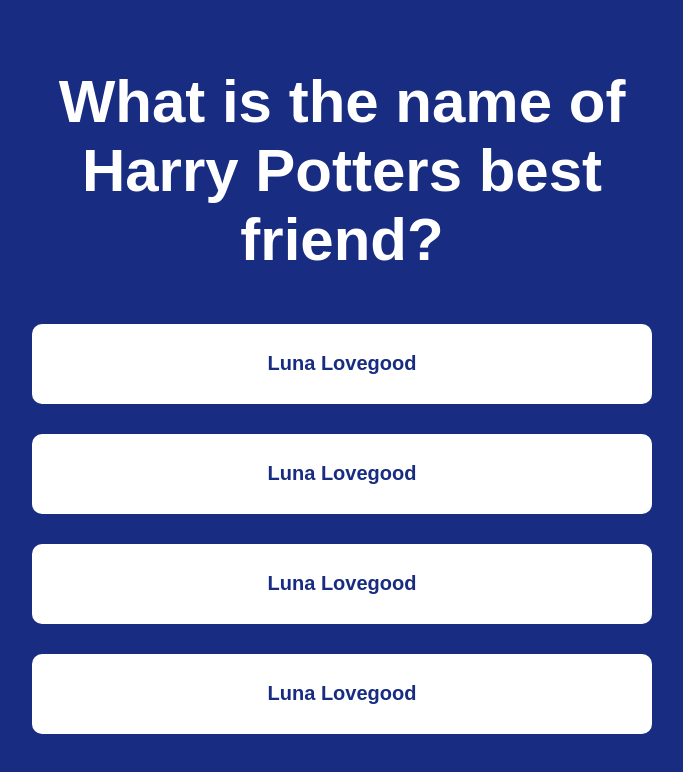
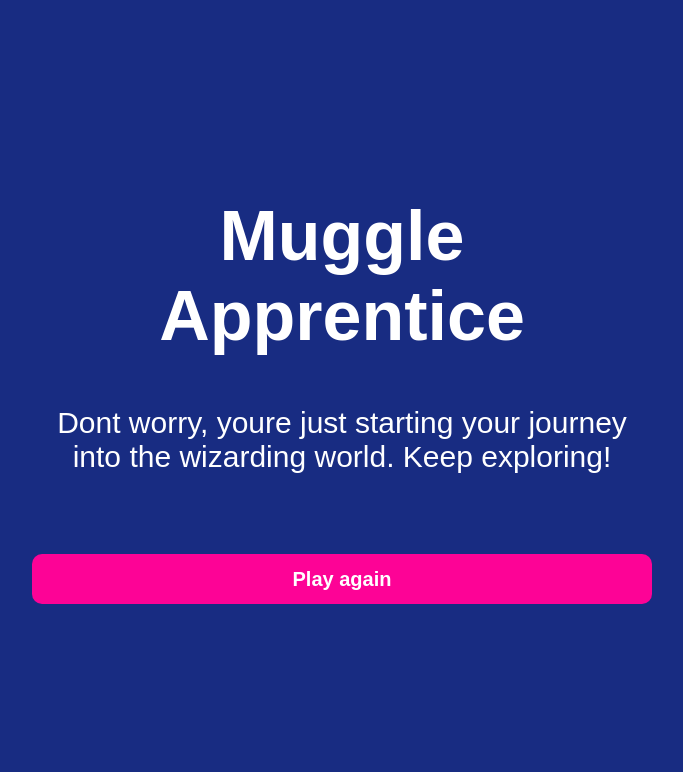
Before and after one commit to lipnitskaite/OGMI---ReactJS-Quiz-Game, a React (Create React App) app: page / in a window 1280 px wide. Shown: the top 772 px of the page, without its empty margins (298-981 px from the left). Built offline with nearby package versions, Linux system fonts and the light colour scheme.

Commit message:
feat: ResultPage layout is finished

```diff
--- a/src/App.jsx
+++ b/src/App.jsx
@@ -2,13 +2,15 @@ import React from 'react';
 
 import Style from './App.module.scss';
 // import StartingPage from './components/StartingPage/StartingPage';
-import QuestionPage from './components/QuestionPage/QuestionPage';
+// import QuestionPage from './components/QuestionPage/QuestionPage';
+import ResultPage from './components/ResultPage/ResultPage';
 
 function App() {
   return (
     <div className={Style.app}>
       {/* <StartingPage /> */}
-      <QuestionPage />
+      {/* <QuestionPage /> */}
+      <ResultPage />
     </div>
   );
 }
--- a/src/components/PageTitle/PageTitle.module.scss
+++ b/src/components/PageTitle/PageTitle.module.scss
@@ -10,3 +10,9 @@
     font-size: 60px;
   }
 }
+
+@media screen and (max-width: 300px) {
+  .title {
+    font-size: 45px;
+  }
+}
--- /dev/null
+++ b/src/components/ResultPage/ResultPage.jsx
@@ -0,0 +1,21 @@
+import React from 'react';
+
+import Style from './ResultPage.module.scss';
+import PageTitle from '../PageTitle/PageTitle';
+
+function ResultPage() {
+  return (
+    <section className={Style.resultPage}>
+      <PageTitle titleText="Muggle Apprentice" />
+      <p className={Style.subtitle}>
+        Dont worry, youre just starting your journey into the wizarding world.
+        Keep exploring!
+      </p>
+      <button className={Style.button} type="button">
+        Play again
+      </button>
+    </section>
+  );
+}
+
+export default ResultPage;
--- /dev/null
+++ b/src/components/ResultPage/ResultPage.module.scss
@@ -0,0 +1,58 @@
+.resultPage {
+  box-sizing: border-box;
+  padding: 20px;
+  display: flex;
+  flex-direction: column;
+  align-items: center;
+  gap: 50px;
+  justify-content: center;
+  width: 100%;
+  max-width: 660px;
+}
+
+.subtitle {
+  width: 100%;
+  text-align: center;
+  font-size: 30px;
+  margin: 0;
+  margin-bottom: 30px;
+}
+
+.button {
+  box-sizing: border-box;
+  border: none;
+  width: 100%;
+  height: 50px;
+  background-color: #fd0396;
+  color: #fff;
+  border-radius: 10px;
+  padding: 10px;
+  font-family: Arial, Helvetica, sans-serif;
+  font-size: 20px;
+  font-weight: 700;
+  list-style: none;
+  margin: 0;
+  display: flex;
+  flex-direction: column;
+  align-items: center;
+  justify-content: center;
+
+  &:hover {
+    cursor: pointer;
+    background-color: #a80264;
+    transition: all .3s ease-in;
+  }
+}
+
+@media screen and (max-width: 576px) {
+  .startingPage {
+    padding: 20px;
+    gap: 30px;
+    max-width: 576px;
+  }
+
+  .subtitle {
+    font-size: 25px;
+    margin-bottom: 20px;
+  }
+}
```
